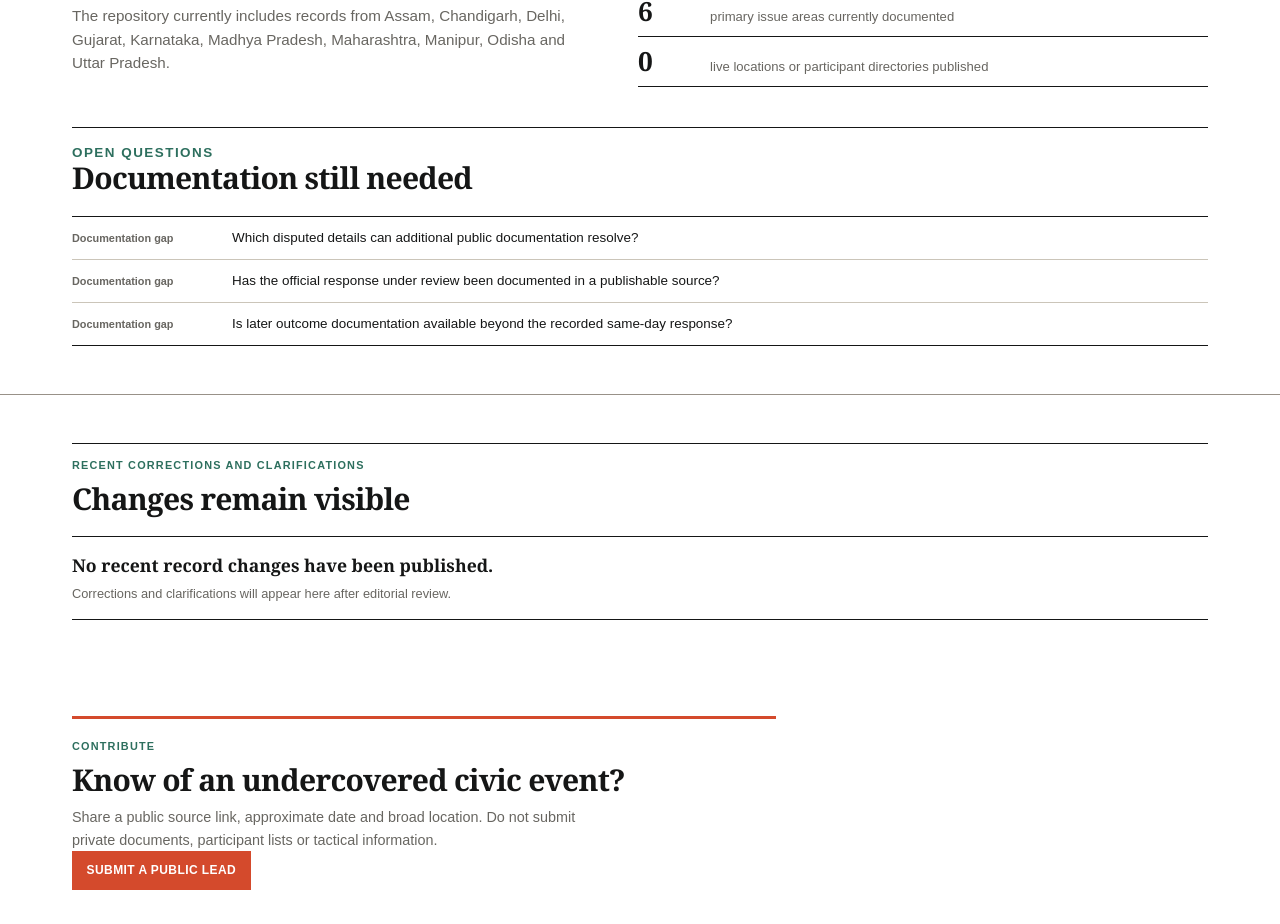
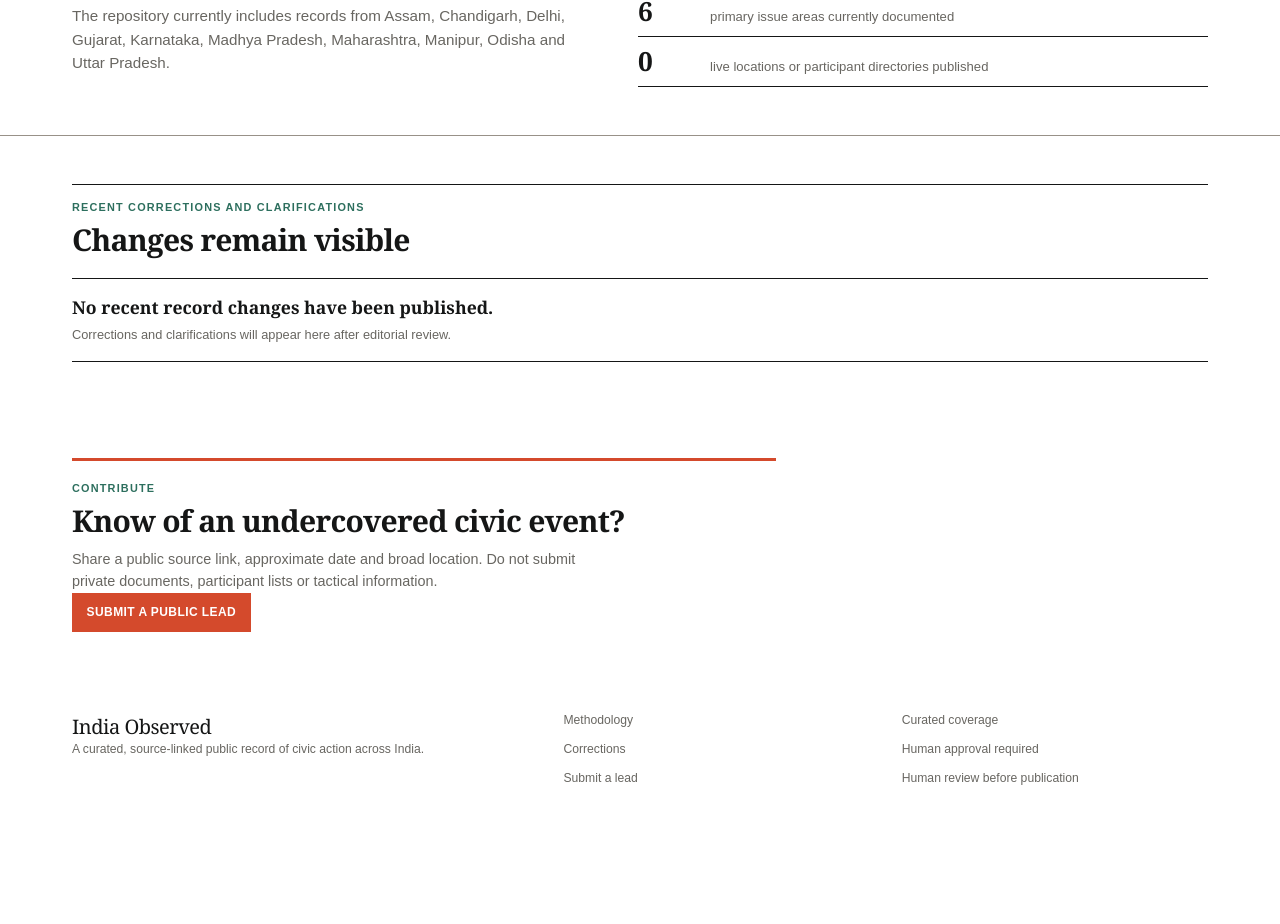
Before and after one commit to naveena04-rao/india-observed, a Next.js app: page / in a window 1280 px wide. Shown: the part 2374-3298 px from the top of the page. After the commit the page ends 3193 px from the top, so only its background shows below. Built offline with nearby package versions, Linux system fonts and the light colour scheme.

Commit message:
Remove homepage open questions

```diff
--- a/src/app/globals.css
+++ b/src/app/globals.css
@@ -1732,36 +1732,6 @@ h3 {
   margin: 0;
 }
 
-.open-questions {
-  margin-top: 2.5rem;
-}
-.open-questions ol {
-  border-bottom: 1px solid var(--ink);
-  border-top: 1px solid var(--ink);
-  list-style: none;
-  margin: 0;
-  padding: 0;
-}
-.open-questions li {
-  align-items: baseline;
-  display: grid;
-  gap: 1rem;
-  grid-template-columns: 9rem 1fr;
-  padding: 0.7rem 0;
-}
-.open-questions li:not(:last-child) {
-  border-bottom: 1px solid var(--line);
-}
-.open-questions span {
-  color: var(--muted);
-  font-size: 0.68rem;
-  font-weight: 800;
-}
-.open-questions p {
-  font-size: 0.84rem;
-  margin: 0;
-}
-
 .correction-stream {
   padding-block: 3rem;
 }
@@ -1797,9 +1767,6 @@ h3 {
     border-right: 0;
   }
   .media-policy {
-    grid-template-columns: 1fr;
-  }
-  .open-questions li {
     grid-template-columns: 1fr;
   }
 }
--- a/src/app/page.tsx
+++ b/src/app/page.tsx
@@ -267,28 +267,6 @@ export default function HomePage() {
             </div>
           </div>
         </div>
-        <div className="page-shell open-questions">
-          <div className="section-intro ruled-heading">
-            <div>
-              <p className="section-kicker">Open questions</p>
-              <h2>Documentation still needed</h2>
-            </div>
-          </div>
-          <ol>
-            <li>
-              <span>Documentation gap</span>
-              <p>Which disputed details can additional public documentation resolve?</p>
-            </li>
-            <li>
-              <span>Documentation gap</span>
-              <p>Has the official response under review been documented in a publishable source?</p>
-            </li>
-            <li>
-              <span>Documentation gap</span>
-              <p>Is later outcome documentation available beyond the recorded same-day response?</p>
-            </li>
-          </ol>
-        </div>
       </section>
 
       <section className="correction-stream" id="corrections">
```
Also changed, not shown: 1 other file (tests, documents, lock files or other folders).
